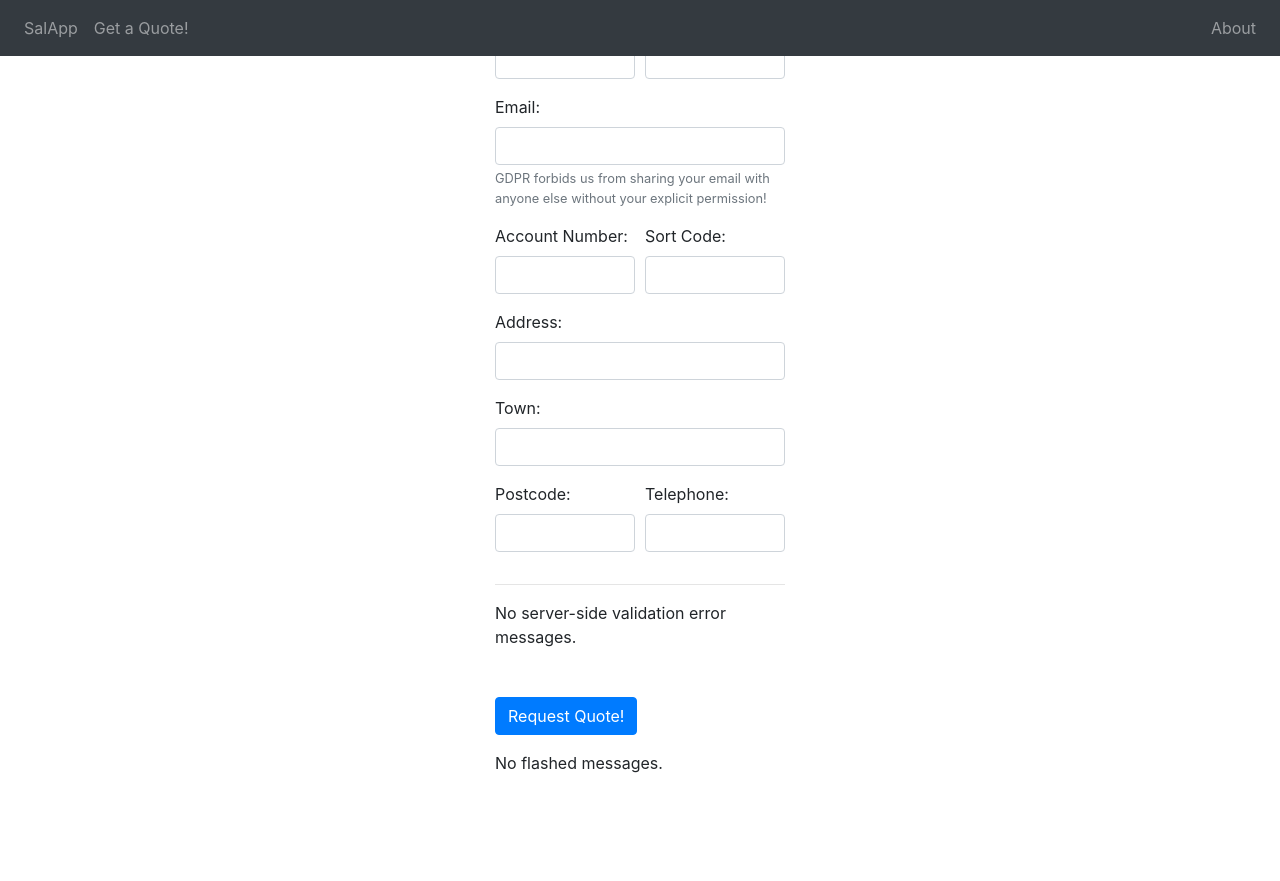
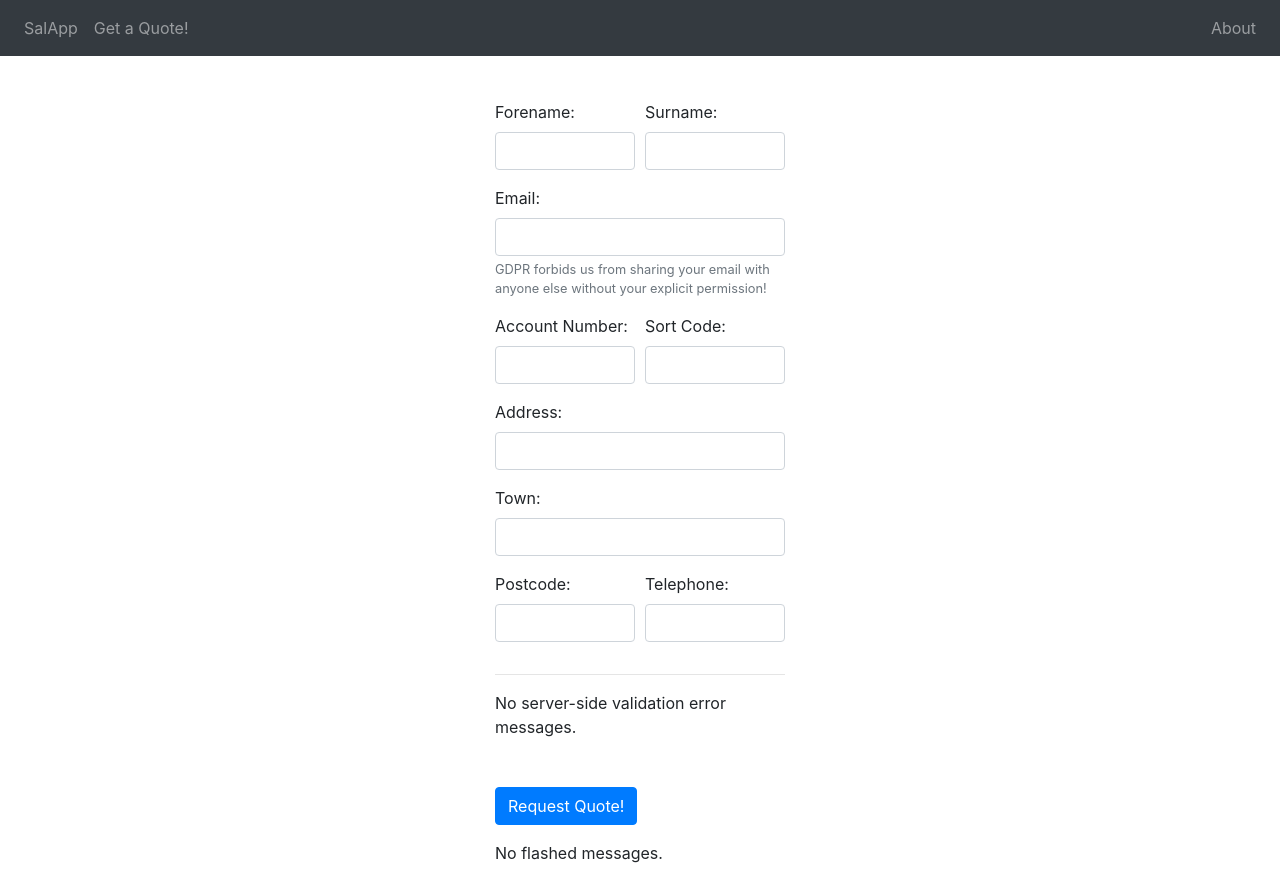
Before and after one commit to david-wm-sanders/uswacs-2-iy2d502-salapp, a Flask app: page /get-a-quote in a window 1280 px wide. Before the commit the page ends 773 px from the top, so only its background shows below. Run offline with Flask 2, Linux system fonts and the light colour scheme; some libraries are stand-ins or nearby versions.

Commit message:
Adjust layout

```diff
--- a/app/templates/_site.html
+++ b/app/templates/_site.html
@@ -14,7 +14,7 @@
       <title>SalApp</title>
     {% endif %}
   </head>
-  <body style="height:100vh;">
+  <body style="height: 100vh;">
     <nav class="navbar navbar-expand-lg navbar-dark bg-dark fixed-top">
       <!-- <a class="navbar-brand" href="/index">SalApp</a> -->
       <div class="navbar-nav">
@@ -25,9 +25,7 @@
         <a class="nav-item nav-link" href="{{ url_for('about') }}">About</a>
       </div>
     </nav>
-    <div class="container-fluid h-100">
-      {% block content %}{% endblock %}
-    </div>
+    {% block content %}{% endblock %}
 
     <!-- JS required for Bootstrap functionality -->
     <!-- Security considerations: check the integrity of the scripts using the "integrity" attribute and set the "crossorigin" attribute to "anonymous" to prevent cross-origin data leaks -->
--- a/app/templates/get_quote.html
+++ b/app/templates/get_quote.html
@@ -1,7 +1,8 @@
 {% extends "_site.html" %}
 
 {% block content %}
-  <div class="row justify-content-md-center align-items-center h-100">
+  <div class="container-fluid h-100" style="padding-top: 100px;">
+    <div class="row justify-content-md-center h-100">
       <div class="col-md-3 justify-content-md-center">
         <!-- DEBUG: include novalidate for the purpose of testing server-side validation -->
         <!-- TODO: PRODUCTION_ALERT: remove novalidate -->
@@ -81,4 +82,5 @@
         </form>
       </div>
     </div>
+  </div>
 {% endblock %}
```
Also changed, not shown: app/templates/about.html (+5 -3 lines), app/templates/index.html (+5 -3 lines). Lines whose indentation alone changed are shown as unchanged.
